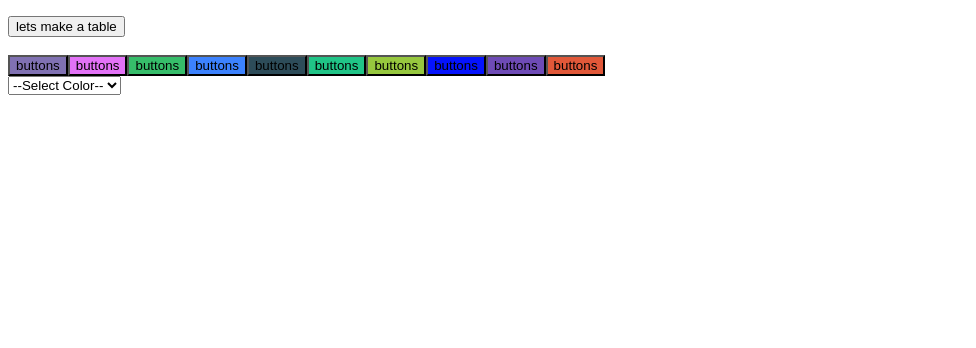
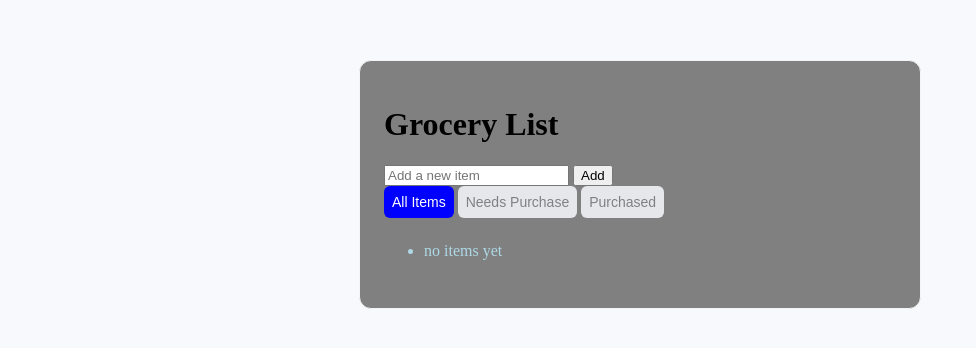
Before and after one commit to jcuebas5443/objects, a plain HTML site: page index.html in a window 1280 px wide. Shown: the whole page, without its empty margins (0-976 px from the left). Drawn offline with Linux system fonts and the light colour scheme.

Commit message:
Angel Completed HTML, CSS, and a little bit of Script

```diff
--- a/index.css
+++ b/index.css
@@ -0,0 +1,65 @@
+body {
+    background-color: #f7f9fc;
+    display: flex;
+    justify-content: center;
+    align-items: flex-start;
+    min-height: 100vh;
+    padding: 20px;
+
+}
+
+
+#app-container {
+    width: 100%;
+    max-width: 512px;
+    margin: 32px auto 0 auto;
+    padding: 24px;
+    background-color: grey;
+    border-radius: 12px;
+    border: 1px solid #f3f4f6;
+
+}
+
+
+.filter-button {
+
+    flex-grow: 1;
+    padding: 8px;
+    border-radius: 6px;
+    font-weight: 500;
+    font-size: 14px;
+
+
+    background-color: #e5e7eb;
+    color: grey;
+    border: none;
+    cursor: pointer;
+}
+
+.filter-button:hover {
+    background-color: darkgrey;
+}
+
+
+.filter-button.active {
+
+    background-color: blue;
+    color: #ffffff;
+
+}
+
+.filter-button.active:hover {
+    background-color: darkblue;
+}
+
+
+#grocery-list li{
+    padding: 8px 0;
+    cursor: pointer;
+    color: lightblue;
+}
+
+
+#grocery-list li.purchased {
+    text-decoration: line-through ;
+}
--- a/index.html
+++ b/index.html
@@ -3,46 +3,34 @@
 <head>
     <meta charset="UTF-8">
     <meta name="viewport" content="width=device-width, initial-scale=1.0">
-    <title>Document</title>
-    <link rel="stylesheet" href="index.css ">
+    <title>Grocery List Manager</title>
+    <link rel="stylesheet" href="index.css">
 </head>
 <body>
 
+    <div id="app-container">
 
+        <div id="appTitle">
+            <h1>Grocery List</h1>
+        </div>
 
+        <div id="add-item-bar">
+            <input type="text" id="item-input" placeholder="Add a new item "aria-label="New item name">
+            <button id="add-button" onclick= addGrocery()>Add</button>
+        </div>
 
+        <div id="view-controls">
+            <button id="view-all" class="filter-button active">All Items</button>
+            <button id="view-unpurchased" class="filter-button">Needs Purchase</button>
+            <button id="view-purchased" class="filter-button" >Purchased</button>
+        </div>
 
-<ul id="ul">
-</ul>
-<button id="btn_1" onclick="multi()">lets make a table</button>
-<br>
-<br>
+        <ul id="grocery-list">
 
+        </ul>
 
+    </div>
 
-
-
- <div id="daDiv">
-    </div>
-    <select id="colorSelect">
-    <option value="">--Select Color--</option>
-    <option value="red">Red</option>
-    <option value="green">Green</option>
-    <option value="blue">Blue</option>
-    <option value="random">Random</option>
-    <option value="reset">Reset</option>
-</select>
-
-
-
-
-
-
-
-
-
-
-
-   <script src ="index.js"></script>
+    <script src="index.js "></script>
 </body>
 </html>
--- a/index.js
+++ b/index.js
@@ -1,111 +1,60 @@
-console.log(`helloworld`)
-
-/*function change(){
-let para = document.body.getElementsByTagName(`p`)
-document.body.insertBefore(para[2],para[0])
-console.log(para)
-}
-
-let btn = document.getElementById("btn")
-btn.remove()
-
-let h3 = document.createElement(`p`)
-h3.innerHTML = "<em>four</em>"
-document.getElementById("daDiv").appendChild(h3)
-*/
-
-/*
-
-let btn = document.createElement("button")
-btn.innerHTML = "replace"
-document.getElementById("daDiv").appendChild(btn)
-
-btn.onclick = function replace(){
-let p5 = document.createElement(`h1`)
-p5.innerHTML="five"
-let container = document.getElementById("daDiv")
-let para = document.getElementById("four")
-container.replaceChild(p5,para)
-}
-let count = 0
-function repeat(){
-    let child = document.createElement("p")
-    child.innerHTML = "hello world "+ ++count
-    let repeat = document.getElementById("repeat")
-       repeat.appendChild(child)
 
 
-}
+let cart =[]
+let item = document.getElementById("item-input")
+let addItem = document.getElementById("add-button")
+let groceryList = document.getElementById("grocery-list")
 
-function repeat_1(x){
-console.log(x)
-console.log(x.id)
-console.log(x.attributes)
-console.log(x.value)
-}
-*/
 
-function multi(){
-    let input = Number(window.prompt(`please select a number`));
-    let ul = document.getElementById("ul");
-    let desighn = document.createElement("div");
-    let innerUl = document.createElement("ul");
+//make this list
+function list(){
+    groceryList.innerHTML =""
 
-    desighn.style.marginBottom = "20px";
+    if (cart.length===0){
+        groceryList.innerHTML = "<li>no items yet</li>"
+        return
+    }
+      for (var i = 0; i < cart.length; i++) {
+    var li = document.createElement("li");
+    li.textContent = cart[i].name;
 
-    for(let i = 1; i < 11; i++){
-        let item = document.createElement("li");
-        item.innerText = `${input} * ${i} = ${input * i}`;
-        innerUl.appendChild(item);
+
+    if(cart[i].purchased) {
+      li.classList.add('purchased')
     }
+    li.setAttribute('data-index', i)
+    li.addEventListener('click', togglePurchased);
+    groceryList.appendChild(li);
 
-    desighn.appendChild(innerUl);
-    ul.appendChild(desighn);
+  }
+
 }
 
 
 
 
-
-
-
-
-
-
-let colors=[]
-function maker(){
-    for(let x=1;x<11;x++){
-let btn = document.createElement("button")
-btn.innerHTML = "buttons"
-btn.style.backgroundColor = randomColor()
-document.getElementById("daDiv").appendChild(btn)
-
-}
-}
-function randomColor(){
-    const r = Math.floor(Math.random()*256)
-    const g = Math.floor(Math.random()*256)
-    const b = Math.floor(Math.random()*256)
-     let original= `rgb(${r},${g},${b})`
-     colors.push(original)
-     return original
-
+//add
+function addGrocery(){
+   var name=item.value
+   if(name.trim()===""){
+    return
+   }
+   cart.push({name:name ,purchased:false})
+   item.value= ""
+   list()
 
 }
 
+list()
 
-document.getElementById("colorSelect").addEventListener("change", function(){
-    const buttons = document.getElementById("daDiv").getElementsByTagName("button");
-    const value = this.value;
 
-    for(let i=0; i<buttons.length; i++){
-        if(value === "random"){
-            buttons[i].style.backgroundColor = randomColor();
-        } else if(value === "reset"){
-            buttons[i].style.backgroundColor = colors[i];
-        } else if(value){
-            buttons[i].style.backgroundColor = value;
-        }
-    }
-});
-maker()
+function togglePurchased (event) {
+  const listItem = event.currentTarget;
+  const index = listItem.getAttribute('data-index');
+
+
+  cart[index].purchased = !cart[index].purchased;
+
+
+  list();
+}
```
